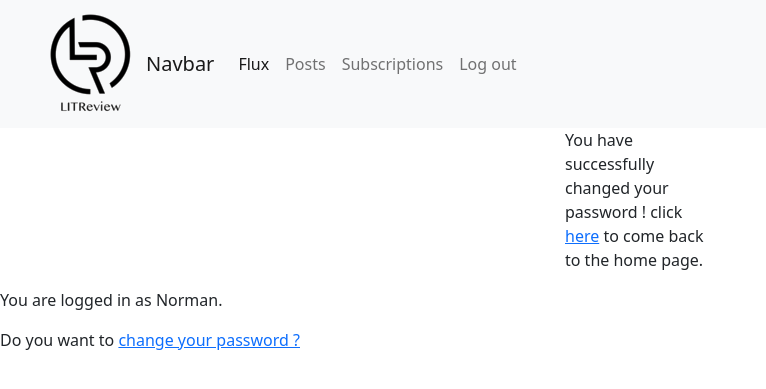
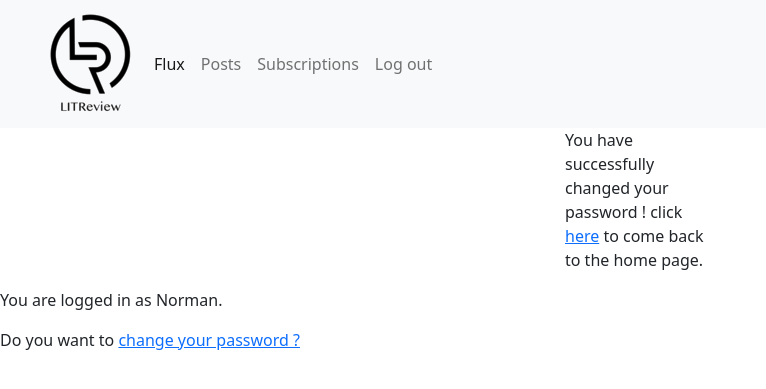
Before and after one commit to Kmenguete/OpenClassroom_project9, a Django app: page /change-password-done/ in a window 1280 px wide. Shown: the top 389 px of the page, without its empty margins (0-766 px from the left). Run offline with Django 4.2, Linux system fonts and the light colour scheme; a user stored in the database is signed in.

Commit message:
removing unnecessary navbar button

```diff
--- a/litreview/templates/base.html
+++ b/litreview/templates/base.html
@@ -15,11 +15,6 @@
                 <p id="litreview_logo"><img src="{% static 'LitReview_logo.PNG' %}" alt="LitReview logo"/></p>
                 {% if user.is_authenticated %}
                   <div class="container-fluid">
-                    <a class="navbar-brand" href="#">Navbar</a>
-                    <button class="navbar-toggler" type="button" data-bs-toggle="collapse" data-bs-target="#navbarNav"
-                            aria-controls="navbarNav" aria-expanded="false" aria-label="Toggle navigation">
-                      <span class="navbar-toggler-icon"></span>
-                    </button>
                     <div class="collapse navbar-collapse" id="navbarNav">
                       <ul class="navbar-nav">
                         <li class="nav-item">
```
